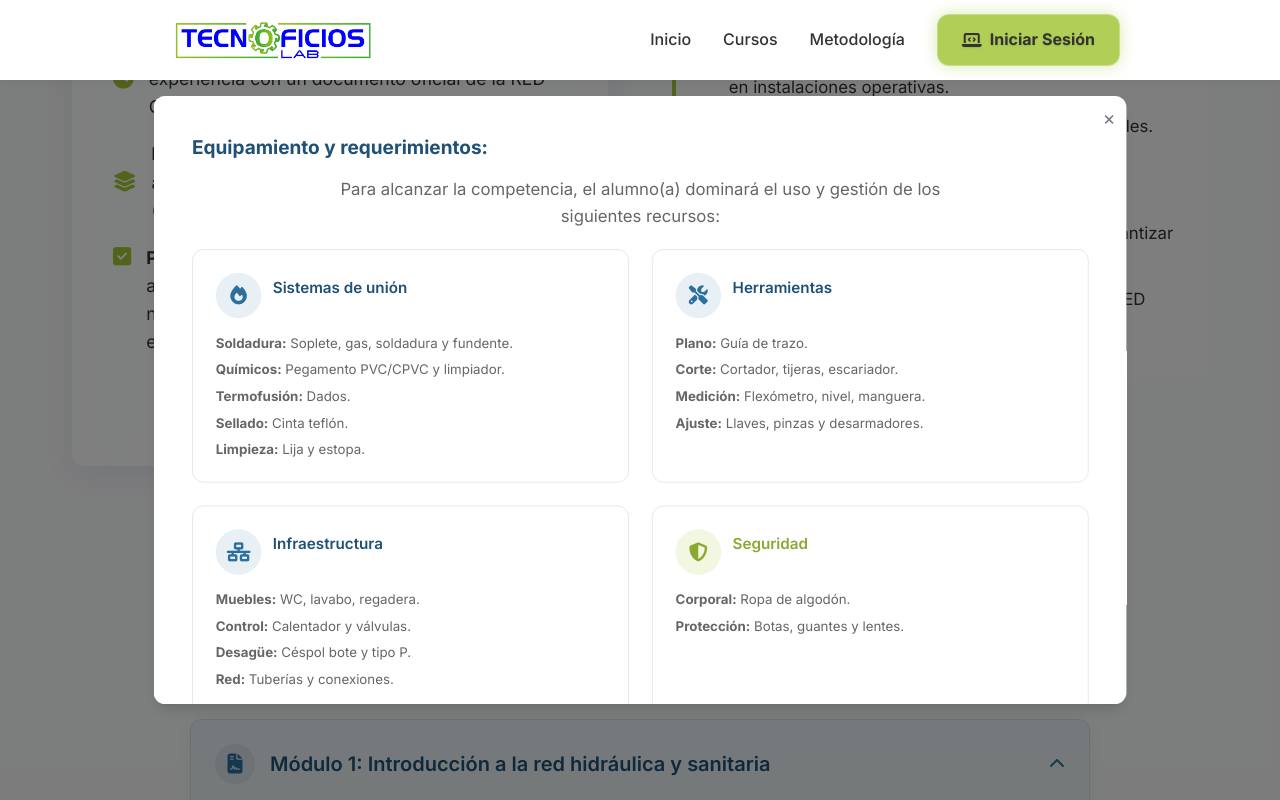
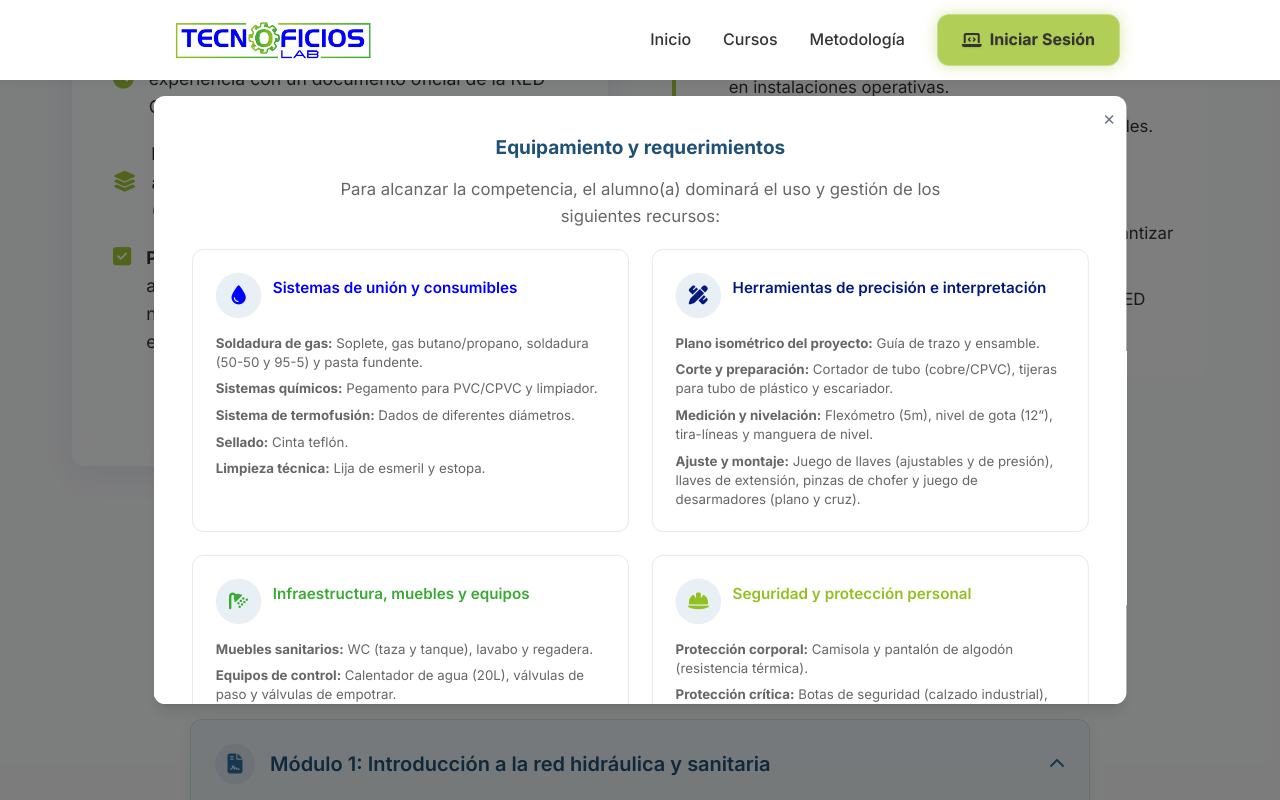
Before and after one commit to Hericraft-Ags/tecno-oficios, a Vue app: page /hidraulic-course in a window 1280 px wide. Both pictures are taken after a click on the button "Ver requerimientos". Shown: the part 1160-1960 px from the top of the page. Built offline with nearby package versions, Linux system fonts and the light colour scheme.

Commit message:
Herramientas y requerimientos

```diff
--- a/src/views/HidraulicInstall.vue
+++ b/src/views/HidraulicInstall.vue
@@ -127,8 +127,8 @@
         </button>
 
         <!-- Contenido -->
-        <h2 class="text-xl font-bold mb-4 text-[var(--color-blue-dark)]">
-            Equipamiento y requerimientos:
+        <h2 class="text-xl font-bold mb-4 text-[var(--color-blue-dark)] text-center">
+            Equipamiento y requerimientos
         </h2>
 
         <div class="space-y-5">
@@ -148,21 +148,21 @@
                             transition-all duration-300 transform hover:-translate-y-1">
 
                 <div class="flex items-center mb-4">
-                    <div class="w-12 h-12 rounded-full bg-[rgba(44,110,158,0.1)] text-[var(--color-blue)]
+                    <div class="w-12 h-12 rounded-full bg-[rgba(44,110,158,0.1)] text-[#0000fe]
                                 flex items-center justify-center text-xl mr-3">
-                    <i class="fas fa-fire"></i>
+                    <i class="fas fa-droplet"></i>
                     </div>
-                    <h3 class="font-semibold text-[var(--color-blue-dark)]">
-                    Sistemas de unión
+                    <h3 class="font-semibold text-[#0000fe]">
+                    Sistemas de unión y consumibles
                     </h3>
                 </div>
 
                 <ul class="space-y-2 text-sm text-[var(--color-text-muted)]">
-                    <li><strong>Soldadura:</strong> Soplete, gas, soldadura y fundente.</li>
-                    <li><strong>Químicos:</strong> Pegamento PVC/CPVC y limpiador.</li>
-                    <li><strong>Termofusión:</strong> Dados.</li>
+                    <li><strong>Soldadura de gas:</strong> Soplete, gas butano/propano, soldadura (50-50 y 95-5) y pasta fundente.</li>
+                    <li><strong>Sistemas químicos:</strong> Pegamento para PVC/CPVC y limpiador.</li>
+                    <li><strong>Sistema de termofusión:</strong> Dados de diferentes diámetros.</li>
                     <li><strong>Sellado:</strong> Cinta teflón.</li>
-                    <li><strong>Limpieza:</strong> Lija y estopa.</li>
+                    <li><strong>Limpieza técnica:</strong> Lija de esmeril y estopa.</li>
                 </ul>
                 </div>
 
@@ -173,20 +173,20 @@
                             transition-all duration-300 transform hover:-translate-y-1">
 
                 <div class="flex items-center mb-4">
-                    <div class="w-12 h-12 rounded-full bg-[rgba(44,110,158,0.1)] text-[var(--color-blue)]
+                    <div class="w-12 h-12 rounded-full bg-[rgba(44,110,158,0.1)] text-[#021980]
                                 flex items-center justify-center text-xl mr-3">
-                    <i class="fas fa-tools"></i>
+                    <i class="fas fa-pen-ruler"></i>
                     </div>
-                    <h3 class="font-semibold text-[var(--color-blue-dark)]">
-                    Herramientas
+                    <h3 class="font-semibold text-[#021980]">
+                    Herramientas de precisión e interpretación
                     </h3>
                 </div>
 
                 <ul class="space-y-2 text-sm text-[var(--color-text-muted)]">
-                    <li><strong>Plano:</strong> Guía de trazo.</li>
-                    <li><strong>Corte:</strong> Cortador, tijeras, escariador.</li>
-                    <li><strong>Medición:</strong> Flexómetro, nivel, manguera.</li>
-                    <li><strong>Ajuste:</strong> Llaves, pinzas y desarmadores.</li>
+                    <li><strong>Plano isométrico del proyecto:</strong> Guía de trazo y ensamble.</li>
+                    <li><strong>Corte y preparación:</strong> Cortador de tubo (cobre/CPVC), tijeras para tubo de plástico y escariador.</li>
+                    <li><strong>Medición y nivelación:</strong> Flexómetro (5m), nivel de gota (12”), tira-líneas y manguera de nivel.</li>
+                    <li><strong>Ajuste y montaje:</strong> Juego de llaves (ajustables y de presión), llaves de extensión, pinzas de chofer y juego de desarmadores (plano y cruz).</li>
                 </ul>
                 </div>
 
@@ -197,20 +197,20 @@
                             transition-all duration-300 transform hover:-translate-y-1">
 
                 <div class="flex items-center mb-4">
-                    <div class="w-12 h-12 rounded-full bg-[rgba(44,110,158,0.1)] text-[var(--color-blue)]
+                    <div class="w-12 h-12 rounded-full bg-[rgba(44,110,158,0.1)] text-[#39aa35]
                                 flex items-center justify-center text-xl mr-3">
-                    <i class="fas fa-network-wired"></i>
+                    <i class="fas fa-shower"></i>
                     </div>
-                    <h3 class="font-semibold text-[var(--color-blue-dark)]">
-                    Infraestructura
+                    <h3 class="font-semibold text-[#39aa35]">
+                    Infraestructura, muebles y equipos
                     </h3>
                 </div>
 
                 <ul class="space-y-2 text-sm text-[var(--color-text-muted)]">
-                    <li><strong>Muebles:</strong> WC, lavabo, regadera.</li>
-                    <li><strong>Control:</strong> Calentador y válvulas.</li>
-                    <li><strong>Desagüe:</strong> Céspol bote y tipo P.</li>
-                    <li><strong>Red:</strong> Tuberías y conexiones.</li>
+                    <li><strong>Muebles sanitarios:</strong> WC (taza y tanque), lavabo y regadera.</li>
+                    <li><strong>Equipos de control:</strong> Calentador de agua (20L), válvulas de paso y válvulas de empotrar.</li>
+                    <li><strong>Accesorios de desagüe:</strong> Céspol tipo Bote y Céspol tipo P.</li>
+                    <li><strong>Conexiones de red:</strong> Tuberías, conexiones y conectores (Cobre, PVC, CPVC, PPR).</li>
                 </ul>
                 </div>
 
@@ -221,18 +221,18 @@
                             transition-all duration-300 transform hover:-translate-y-1">
 
                 <div class="flex items-center mb-4">
-                    <div class="w-12 h-12 rounded-full bg-[rgba(164,198,57,0.15)] text-[var(--color-green-dark)]
+                    <div class="w-12 h-12 rounded-full bg-[rgba(44,110,158,0.1)] text-[#93c020]
                                 flex items-center justify-center text-xl mr-3">
-                    <i class="fas fa-shield-alt"></i>
+                    <i class="fas fa-hard-hat"></i>
                     </div>
-                    <h3 class="font-semibold text-[var(--color-green-dark)]">
-                    Seguridad
+                    <h3 class="font-semibold text-[#93c020]">
+                    Seguridad y protección personal
                     </h3>
                 </div>
 
                 <ul class="space-y-2 text-sm text-[var(--color-text-muted)]">
-                    <li><strong>Corporal:</strong> Ropa de algodón.</li>
-                    <li><strong>Protección:</strong> Botas, guantes y lentes.</li>
+                    <li><strong>Protección corporal:</strong> Camisola y pantalón de algodón (resistencia térmica).</li>
+                    <li><strong>Protección crítica:</strong> Botas de seguridad (calzado industrial), guantes y lentes de protección.</li>
                 </ul>
                 </div>
 
```
